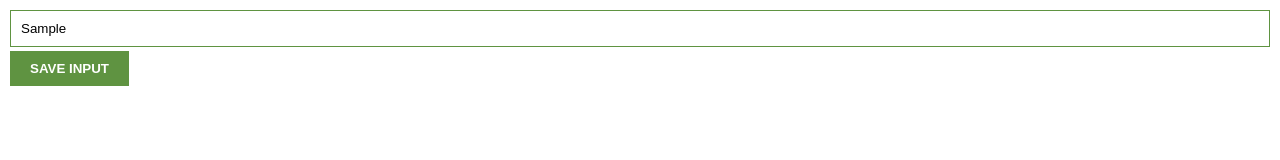
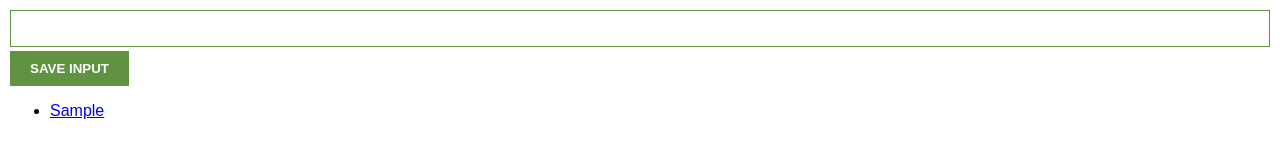
Before and after one commit to git-init-roman89/scrimba.com_javascript_for_free_chrome_extension, a plain HTML site: page index.html in a window 1280 px wide. Both pictures are taken after typing "Sample" into the empty fields and a click on the button "SAVE INPUT". Drawn offline with Linux system fonts and the light colour scheme.

Commit message:
added myLeads array and renderLeads function

```diff
--- a/index.html
+++ b/index.html
@@ -10,6 +10,7 @@
 <body>
     <input type = "text" id = "input-el">
     <button id = "input-btn">SAVE INPUT</button>
+    <ul id = "ul-el"></ul>
     <script src = "index.js"></script>
 </body>
 </html>
--- a/index.js
+++ b/index.js
@@ -1,4 +1,22 @@
-let inputBtn = document.getElementById("input-btn");
-inputBtn.addEventListener("click", function() {
-    console.log("Button clicked from eventListener");
-})
+let myLeads = [];
+const inputEl = document.getElementById("input-el");
+const inputBtn = document.getElementById("input-btn");
+const ulEl = document.getElementById("ul-el");
+
+inputBtn.addEventListener("click", function () {
+  myLeads.push(inputEl.value);
+  inputEl.value = "";
+  renderLeads();
+});
+
+function renderLeads() {
+  let listItems = "";
+  for (let i = 0; i < myLeads.length; i++) {
+    listItems += `<li>
+          <a target ='_blank' href ='${myLeads[i]}'>
+                 ${myLeads[i]}
+          </a>
+    </li>`;
+  }
+  ulEl.innerHTML = listItems;
+}
```
